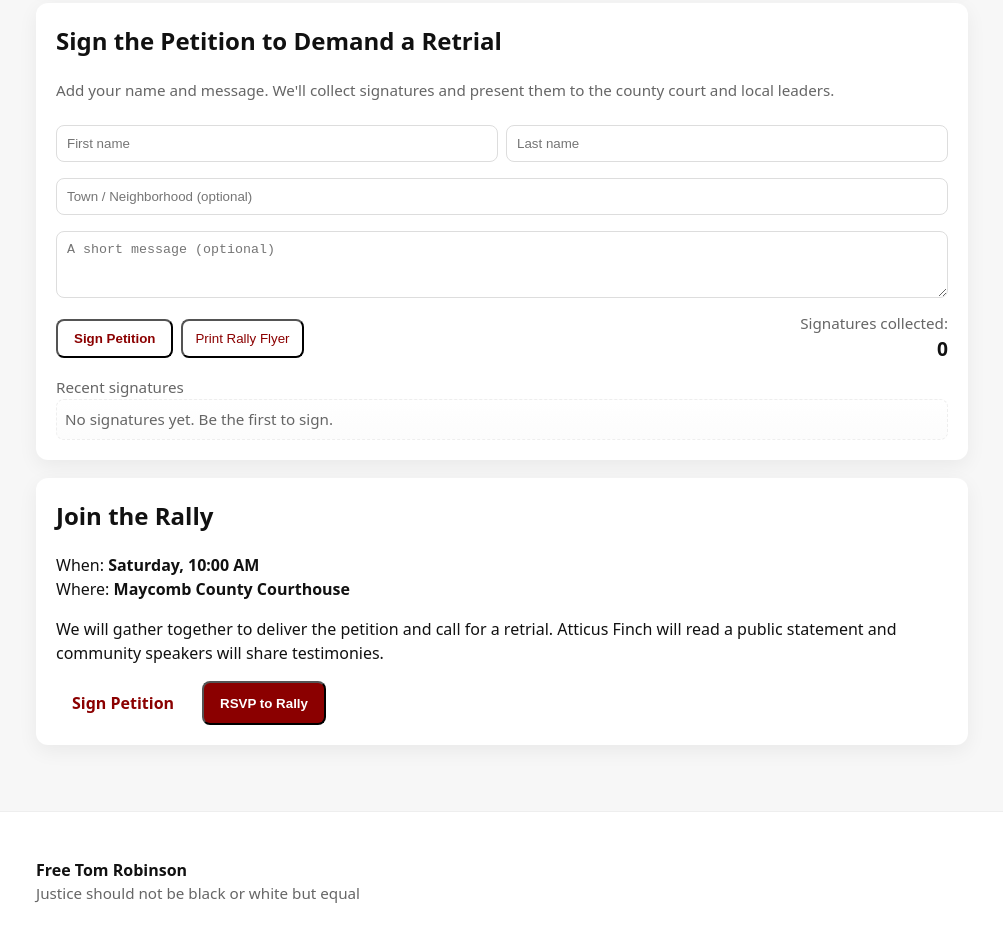
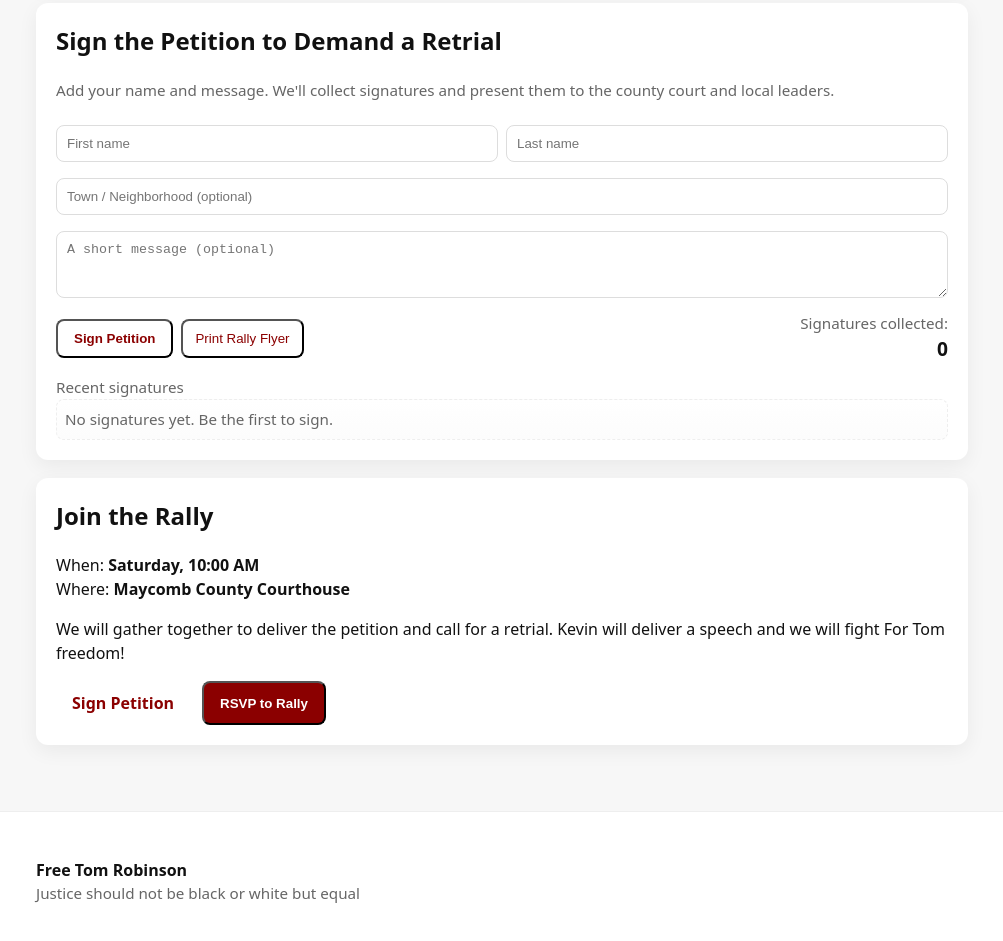
Before and after one commit to kevinchou1122/FreeTomRobinson, a plain HTML site: page index.html in a window 1280 px wide. Shown: the part 1154-2095 px from the top of the page, without its empty margins (138-1141 px from the left). Drawn offline with Linux system fonts and the light colour scheme.

Commit message:
Update rally speech details in index.html

```diff
--- a/index.html
+++ b/index.html
@@ -106,7 +106,7 @@
         <h2>Join the Rally</h2>
         <p>When: <strong>Saturday, 10:00 AM</strong> </br>
             Where: <strong>Maycomb County Courthouse</strong></p>
-        <p>We will gather together to deliver the petition and call for a retrial. Atticus Finch will read a public statement and community speakers will share testimonies.</p>
+        <p>We will gather together to deliver the petition and call for a retrial. Kevin will deliver a speech and we will fight For Tom freedom!</p>
         <div style="display:flex;gap:12px;flex-wrap:wrap;margin-top:12px">
             <a href="#petition" class="btn">Sign Petition</a>
             <button class="btn" onclick="rsvp()" style="background:var(--accent);color:#fff">RSVP to Rally</button>
```
